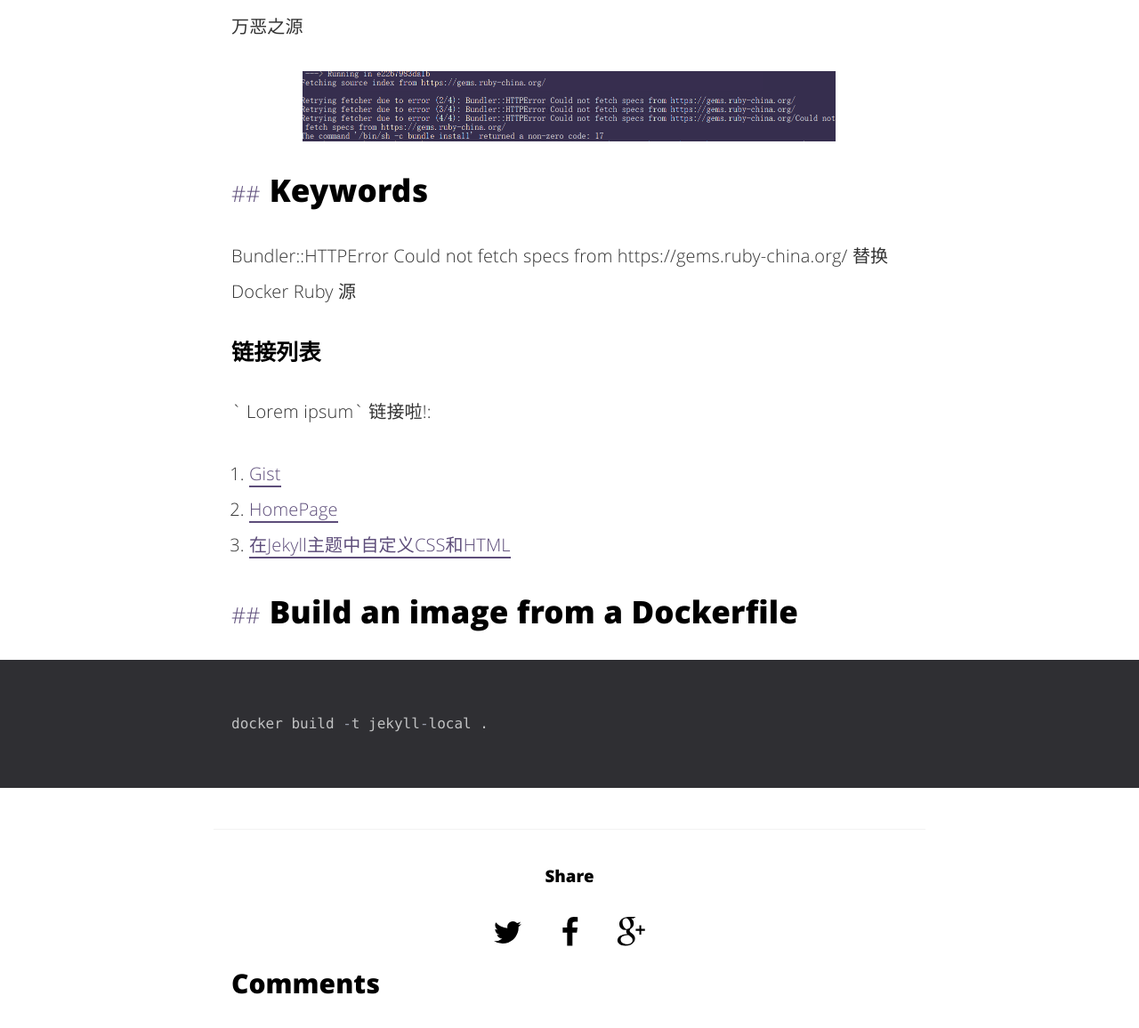
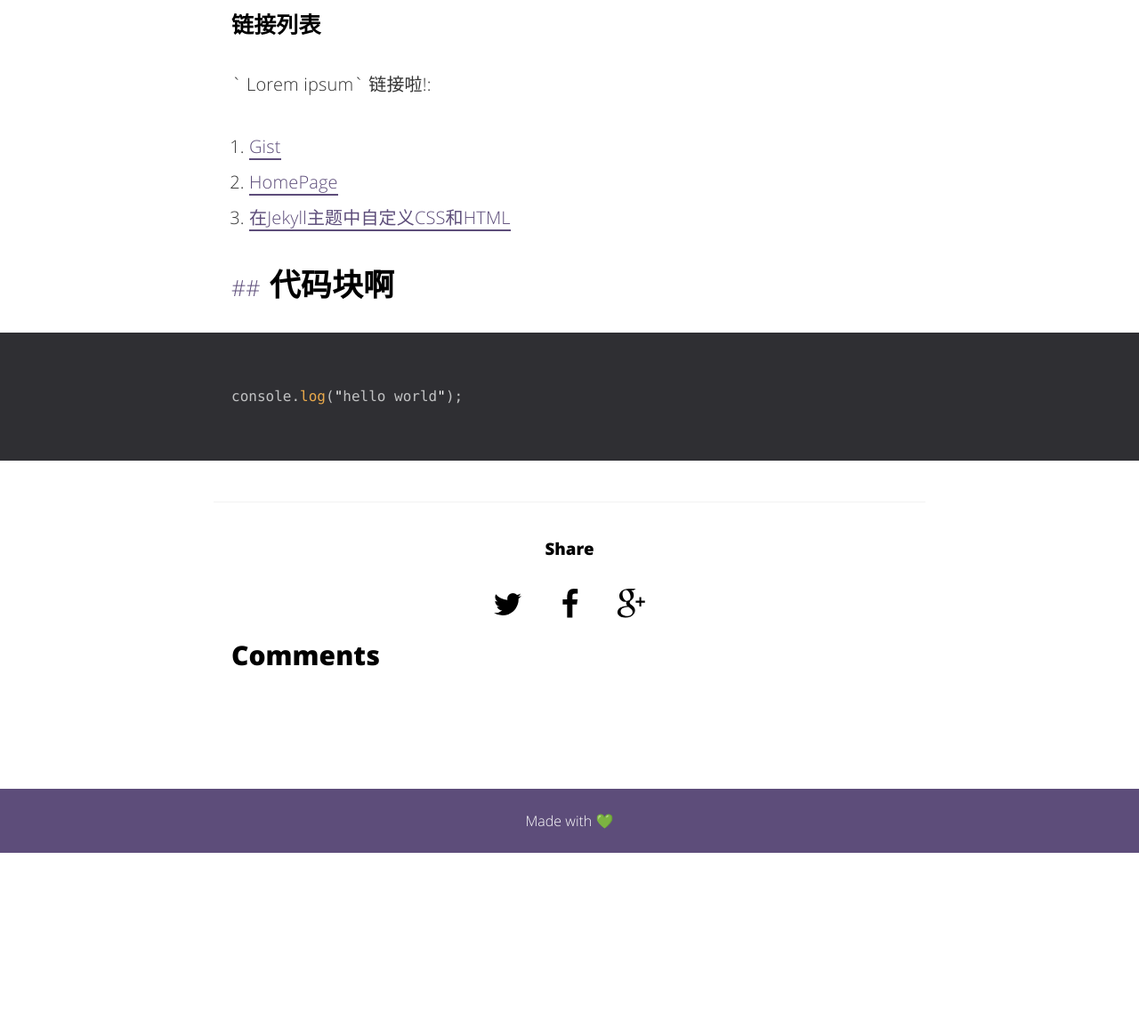
Before and after one commit to SailHe/blog_src, a Jekyll site: the page built from _posts/2018-12-8-HowToCreateGitHubPages.md, in a window 1280 px wide and 1400 px high, scrolled down 520 px. Shown: the part 244-1400 px from the top of the window at 89% size. Built offline with Jekyll 4.4.1, drawn with Linux system fonts in a browser that asks for light colours; comment, search, counter and statistics services are not loaded; after the commit the page ends 1723 px from its top, so only the background shows below that.

```diff
--- a/_posts/2018-12-8-HowToCreateGitHubPages.md
+++ b/_posts/2018-12-8-HowToCreateGitHubPages.md
@@ -24,17 +24,6 @@ categories:
 	</figcaption>
 </figure>
 
-<figure class="foto-legenda">
-	<figcaption>
-	<p>万恶之源</p>
-	</figcaption>
-	<img src="{{ "/assets/img/sharding/err/Docker_err_1_begin.PNG"}}" width='50%' height='100%' alt="万恶之源">
-</figure>
-
-## Keywords
-Bundler::HTTPError Could not fetch specs from https://gems.ruby-china.org/
-替换 Docker Ruby 源
-
 ### 链接列表
 
 ` Lorem ipsum` 链接啦!:
@@ -43,10 +32,10 @@ Bundler::HTTPError Could not fetch specs from https://gems.ruby-china.org/
 2. <a href="https://github/sailhe" target="_blank">HomePage</a>
 3. <a href="https://help.github.com/articles/customizing-css-and-html-in-your-jekyll-theme/" target="_blank">在Jekyll主题中自定义CSS和HTML</a>
 
-## Build an image from a Dockerfile
+## 代码块啊
 
 {% highlight javascript %}
 
-docker build -t jekyll-local .
+console.log("hello world");
 
 {% endhighlight %}
```
Also changed, not shown: _posts/2019-12-9-GitHubPagesWithDocker.md (added, +64 -0 lines).
